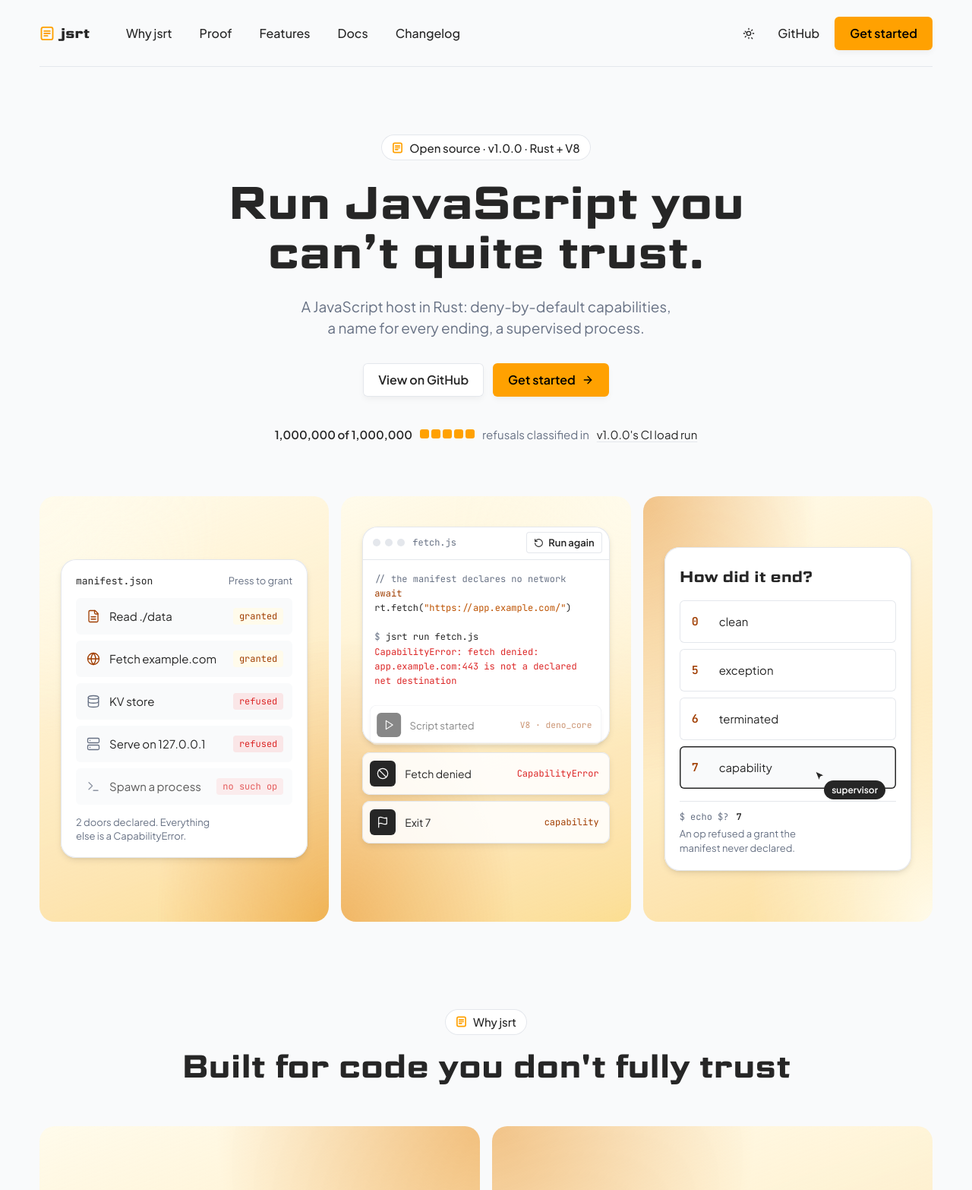
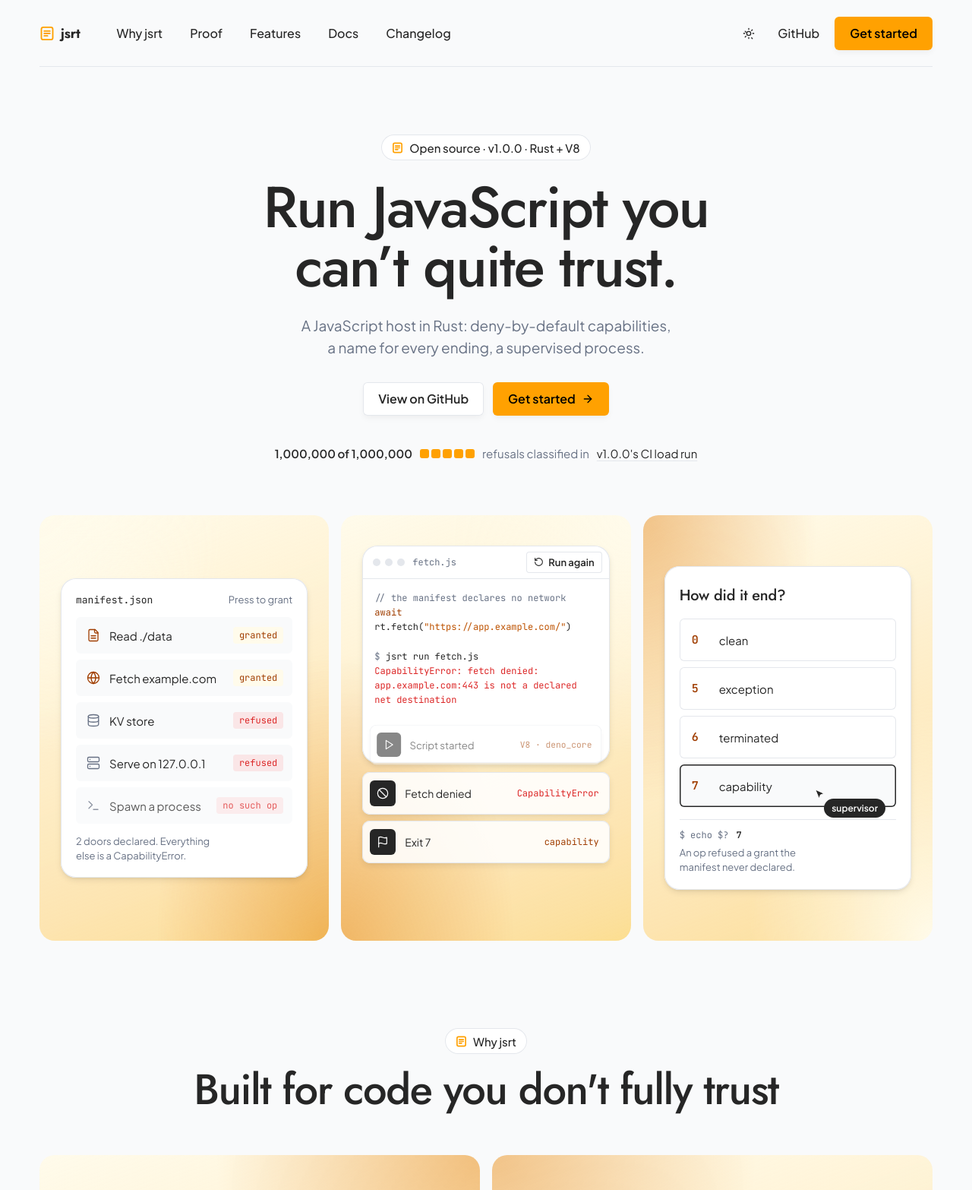
Before and after one commit to akira-shirase-oss/js-runtime-landing, an Astro site: page / in a window 1280 px wide. Shown: the top 1566 px of the page at 76% size. Built offline with nearby package versions, Linux system fonts and the light colour scheme; Astro itself is replaced by a stand-in of ours.

Commit message:
Landing (variant): Jost for titles with Plus Jakarta Sans, for the maintainer to compare
Jost (OFL, Latin subset, weights 400-700, 18 KB) replaces Science Gothic for titles at weight 500 with tighter
tracking; fallback metrics re-measured at that setting. Everything else is unchanged.

Co-Authored-By: Claude Opus 5.5 <noreply@anthropic.com>

```diff
--- a/public/fonts/OFL-ScienceGothic.txt
+++ b/public/fonts/OFL-Jost.txt
@@ -1,10 +1,9 @@
-Copyright 2024 Font Detective LLC <https://github.com/googlefonts/science-gothic/OFL.txt>
+Copyright 2020 The Jost Project Authors (https://github.com/indestructible-type)
 
 This Font Software is licensed under the SIL Open Font License, Version 1.1.
 This license is copied below, and is also available with a FAQ at:
-https://openfontlicense.org
+http://scripts.sil.org/OFL
 
-ADDITIONAL non-font source files are licensed to others under the Apache 2.0 open source license (https://www.apache.org/licenses/LICENSE-2.0).
 
 -----------------------------------------------------------
 SIL OPEN FONT LICENSE Version 1.1 - 26 February 2007
--- a/scripts/check-csp-browser.mjs
+++ b/scripts/check-csp-browser.mjs
@@ -308,7 +308,7 @@ await visit('/', desktop, async (page, report) => {
   await context.close()
 }
 
-// The fonts actually drawn (Chromium's own record of the platform font per node): titles in Science Gothic,
+// The fonts actually drawn (Chromium's own record of the platform font per node): titles in Jost,
 // text in Plus Jakarta Sans, both as the downloaded web fonts, never their local fallbacks.
 await visit('/', desktop, async (page, report) => {
   interactions++
@@ -317,8 +317,8 @@ await visit('/', desktop, async (page, report) => {
   await cdp.send('CSS.enable')
   const { root } = await cdp.send('DOM.getDocument', { depth: -1 })
   const want = [
-    ['main h1', 'Science Gothic'],
-    ['main h2', 'Science Gothic'],
+    ['main h1', 'Jost'],
+    ['main h2', 'Jost'],
     ['main p', 'Plus Jakarta Sans'],
     ['nav a', 'Plus Jakarta Sans'],
     ['footer > p', 'Plus Jakarta Sans'],
--- a/scripts/check-dist.mjs
+++ b/scripts/check-dist.mjs
@@ -17,7 +17,7 @@
 //          indexable pages.
 // jsonld   every JSON-LD block is valid JSON with no "<" in it, so its data can't end the script
 //          (`</script>`) or swallow the rest of the page (`<!--`).
-// fonts    the site uses exactly three webfonts: every @font-face is Science Gothic, Plus Jakarta Sans or JetBrains Mono (or their local,
+// fonts    the site uses exactly three webfonts: every @font-face is Jost, Plus Jakarta Sans or JetBrains Mono (or their local,
 //          metric-matched fallbacks), every font file built is one of their two woff2 files, and nothing
 //          links to or preloads any other font.
 // light    the page stays still unless someone acts: no backdrop-filter (a blurred sticky layer re-blurs on
@@ -479,15 +479,15 @@ function checkJsonLd() {
 // fonts: two families, nothing else downloaded
 
 const FONT_FAMILIES = new Set([
-  'Science Gothic',
+  'Jost',
   'Plus Jakarta Sans',
   'JetBrains Mono',
-  'Science Gothic Fallback',
+  'Jost Fallback',
   'Plus Jakarta Sans Fallback',
   'JetBrains Mono Fallback',
 ])
 const FONT_FILES = new Set([
-  'fonts/science-gothic-latin-var.woff2',
+  'fonts/jost-latin-var.woff2',
   'fonts/plus-jakarta-sans-latin-var.woff2',
   'fonts/jetbrains-mono-latin-var.woff2',
 ])
@@ -498,7 +498,7 @@ function checkFonts() {
     for (const face of sheet.text.match(/@font-face\s*{[^}]*}/g) ?? []) {
       faces++
       const family = face.match(/font-family:\s*["']?([^;"'}]+)["']?/)?.[1]?.trim()
-      if (!FONT_FAMILIES.has(family)) fail('fonts', `${sheet.file}: @font-face for "${family}"; the site uses Science Gothic, Plus Jakarta Sans and JetBrains Mono only`)
+      if (!FONT_FAMILIES.has(family)) fail('fonts', `${sheet.file}: @font-face for "${family}"; the site uses Jost, Plus Jakarta Sans and JetBrains Mono only`)
       for (const m of face.matchAll(/url\(\s*["']?([^"')]+)["']?\s*\)/g)) {
         const file = m[1].replace(/^\//, '')
         if (!FONT_FILES.has(file)) fail('fonts', `${sheet.file}: @font-face loads ${m[1]}, which is not one of the two font files`)
@@ -565,5 +565,5 @@ console.log(`  leaks    ok: no private files, paths, ${namesScanned} private nam
 console.log(`  links    ok: every target="_blank" link has noopener or noreferrer; ${linksChecked} same-origin links resolve`)
 console.log(`  seo      ok: titles, descriptions, one h1, canonicals, share cards, alt; ${seo.indexable} pages in the sitemap`)
 console.log(`  jsonld   ok: ${jsonLdBlocks} JSON-LD blocks, all valid JSON with no "<"`)
-console.log(`  fonts    ok: ${fontFaces} @font-face rules, all Science Gothic, Plus Jakarta Sans or JetBrains Mono`)
+console.log(`  fonts    ok: ${fontFaces} @font-face rules, all Jost, Plus Jakarta Sans or JetBrains Mono`)
 console.log(`  light    ok: ${lightChecked} stylesheets and scripts, nothing painting or listening forever`)
--- a/src/components/Footer.astro
+++ b/src/components/Footer.astro
@@ -60,7 +60,7 @@ const columns = [
       }
     </nav>
   </div>
-  <p class={s.legal}>© 2026 jsrt · MIT · Set in Science Gothic, Plus Jakarta Sans and JetBrains Mono</p>
+  <p class={s.legal}>© 2026 jsrt · MIT · Set in Jost, Plus Jakarta Sans and JetBrains Mono</p>
   <div class={s.wordmark} aria-hidden="true">jsrt</div>
 </footer>
 
--- a/src/components/Footer.module.css
+++ b/src/components/Footer.module.css
@@ -133,7 +133,7 @@
 .tagline {
   font-family: var(--font-title);
   font-size: 30px;
-  font-weight: 600;
+  font-weight: 500;
   line-height: 1.2;
   letter-spacing: -0.01em;
   color: var(--c-ink);
@@ -184,7 +184,7 @@
   margin: 24px -2vw -0.18em;
   font-family: var(--font-title);
   font-size: clamp(140px, 30vw, 420px);
-  font-weight: 800;
+  font-weight: 700;
   line-height: 0.85;
   letter-spacing: -0.03em;
   text-align: center;
--- a/src/components/Hero.module.css
+++ b/src/components/Hero.module.css
@@ -15,7 +15,7 @@
   text-align: center;
 }
 .headline {
-  max-width: 14ch;
+  max-width: 15ch;
 }
 .sub {
   max-width: 54ch;
@@ -91,11 +91,11 @@
 }
 @media (max-width: 899px) {
   .headline {
-    font-size: 44px;
+    font-size: 52px;
   }
 }
 @media (max-width: 499px) {
   .headline {
-    font-size: 36px;
+    font-size: 42px;
   }
 }
--- a/src/components/Metrics.module.css
+++ b/src/components/Metrics.module.css
@@ -58,7 +58,7 @@
 .n {
   font-family: var(--font-title);
   font-size: 44px;
-  font-weight: 600;
+  font-weight: 500;
   letter-spacing: -0.01em;
   font-variant-numeric: tabular-nums;
   color: var(--c-ink);
--- a/src/components/Why.module.css
+++ b/src/components/Why.module.css
@@ -49,7 +49,7 @@
 .cardTitle {
   font-family: var(--font-title);
   font-size: 18px;
-  font-weight: 600;
+  font-weight: 500;
   letter-spacing: -0.01em;
 }
 .mark {
--- a/src/components/hero/ExitCodes.module.css
+++ b/src/components/hero/ExitCodes.module.css
@@ -9,7 +9,7 @@
 .head {
   font-family: var(--font-title);
   font-size: 20px;
-  font-weight: 600;
+  font-weight: 500;
   letter-spacing: -0.01em;
   color: var(--c-ink);
 }
--- a/src/layouts/Base.astro
+++ b/src/layouts/Base.astro
@@ -60,8 +60,8 @@ const ld = structured ? (Array.isArray(structured) ? structured : [structured])
     <meta name="twitter:description" content={description} />
     <meta name="twitter:image" content={imageUrl} />
     <meta name="twitter:image:alt" content={imageAlt} />
-    <!-- Every page's title is set in Science Gothic, and on the home page it is the largest paint. -->
-    <link rel="preload" href="/fonts/science-gothic-latin-var.woff2" as="font" type="font/woff2" crossorigin />
+    <!-- Every page's title is set in Jost, and on the home page it is the largest paint. -->
+    <link rel="preload" href="/fonts/jost-latin-var.woff2" as="font" type="font/woff2" crossorigin />
     <!-- The text face too: the hero's buttons and lines are centred, so a late swap would move them. -->
     <link rel="preload" href="/fonts/plus-jakarta-sans-latin-var.woff2" as="font" type="font/woff2" crossorigin />
     <link rel="icon" type="image/svg+xml" href="/favicon.svg" />
--- a/src/styles/global.css
+++ b/src/styles/global.css
@@ -1,14 +1,14 @@
 @import './tokens.css';
 
 /* ---------- Fonts: jsrt's three families, self-hosted (design/README.md) ----------
-   Science Gothic names things: the hero, each page's title, the section titles, the wordmark. Plus Jakarta Sans
+   Jost names things: the hero, each page's title, the section titles, the wordmark. Plus Jakarta Sans
    sets everything inside them; JetBrains Mono sets commands and code. All three are OFL, Latin-subset variable
    files (licences beside them). Each has a local fallback sized to its metrics at the setting the page uses, so the
    swap moves nothing (CLS 0). */
 @font-face {
-  font-family: 'Science Gothic';
-  src: url('/fonts/science-gothic-latin-var.woff2') format('woff2');
-  font-weight: 400 800;
+  font-family: 'Jost';
+  src: url('/fonts/jost-latin-var.woff2') format('woff2');
+  font-weight: 400 700;
   font-style: normal;
   font-display: swap;
 }
@@ -26,13 +26,13 @@
   font-style: normal;
   font-display: swap;
 }
-/* Metrics measured at weight 600 (titles), 400 (text) and 400 (code) against Arial and Courier New. */
+/* Metrics measured at weight 500 (titles), 400 (text) and 400 (code) against Arial and Courier New. */
 @font-face {
-  font-family: 'Science Gothic Fallback';
+  font-family: 'Jost Fallback';
   src: local('Arial'), local('Helvetica'), local('Liberation Sans');
-  size-adjust: 133.71%;
-  ascent-override: 81.37%;
-  descent-override: 29.02%;
+  size-adjust: 99.83%;
+  ascent-override: 107.19%;
+  descent-override: 37.56%;
   line-gap-override: 0%;
 }
 @font-face {
@@ -54,7 +54,7 @@
 
 /* ---------- Tokens (colours live in tokens.css) ---------- */
 :root {
-  --font-title: 'Science Gothic', 'Science Gothic Fallback', sans-serif;
+  --font-title: 'Jost', 'Jost Fallback', sans-serif;
   --font-text: 'Plus Jakarta Sans', 'Plus Jakarta Sans Fallback', sans-serif;
   --font-code: 'JetBrains Mono', 'JetBrains Mono Fallback', ui-monospace, monospace;
   /* Shape, from the theme: --radius and its steps (sm, md, lg, xl). */
@@ -151,11 +151,11 @@ p {
   font-weight: inherit;
   font-size: inherit;
 }
-/* Science Gothic: a real variable weight, so titles use 600 and never a synthesised bold. */
+/* Jost: a real variable weight, so titles use 500 and never a synthesised bold. */
 .t-hero,
 .t-h2 {
   font-synthesis: none;
-  letter-spacing: -0.01em;
+  letter-spacing: -0.025em;
 }
 /* Balanced line lengths on headings and short text */
 h1,
@@ -173,16 +173,16 @@ figcaption {
 /* ---------- Type presets ---------- */
 .t-hero {
   font-family: var(--font-title);
-  font-size: 60px;
-  line-height: 1.08;
-  font-weight: 600;
+  font-size: 76px;
+  line-height: 1.02;
+  font-weight: 500;
   color: var(--c-ink);
 }
 .t-h2 {
   font-family: var(--font-title);
-  font-size: 42px;
-  line-height: 1.1;
-  font-weight: 600;
+  font-size: 56px;
+  line-height: 1.05;
+  font-weight: 500;
   color: var(--c-ink);
 }
 /* the soft second phrase in many headings: the same face, set back in muted grey */
@@ -258,12 +258,12 @@ figcaption {
 
 @media (max-width: 1199px) {
   .t-h2 {
-    font-size: 36px;
+    font-size: 46px;
   }
 }
 @media (max-width: 809px) {
   .t-h2 {
-    font-size: 30px;
+    font-size: 38px;
   }
 }
 
```
Also changed, not shown: public/fonts/jost-latin-var.woff2 (added), public/fonts/science-gothic-latin-var.woff2 (deleted).
